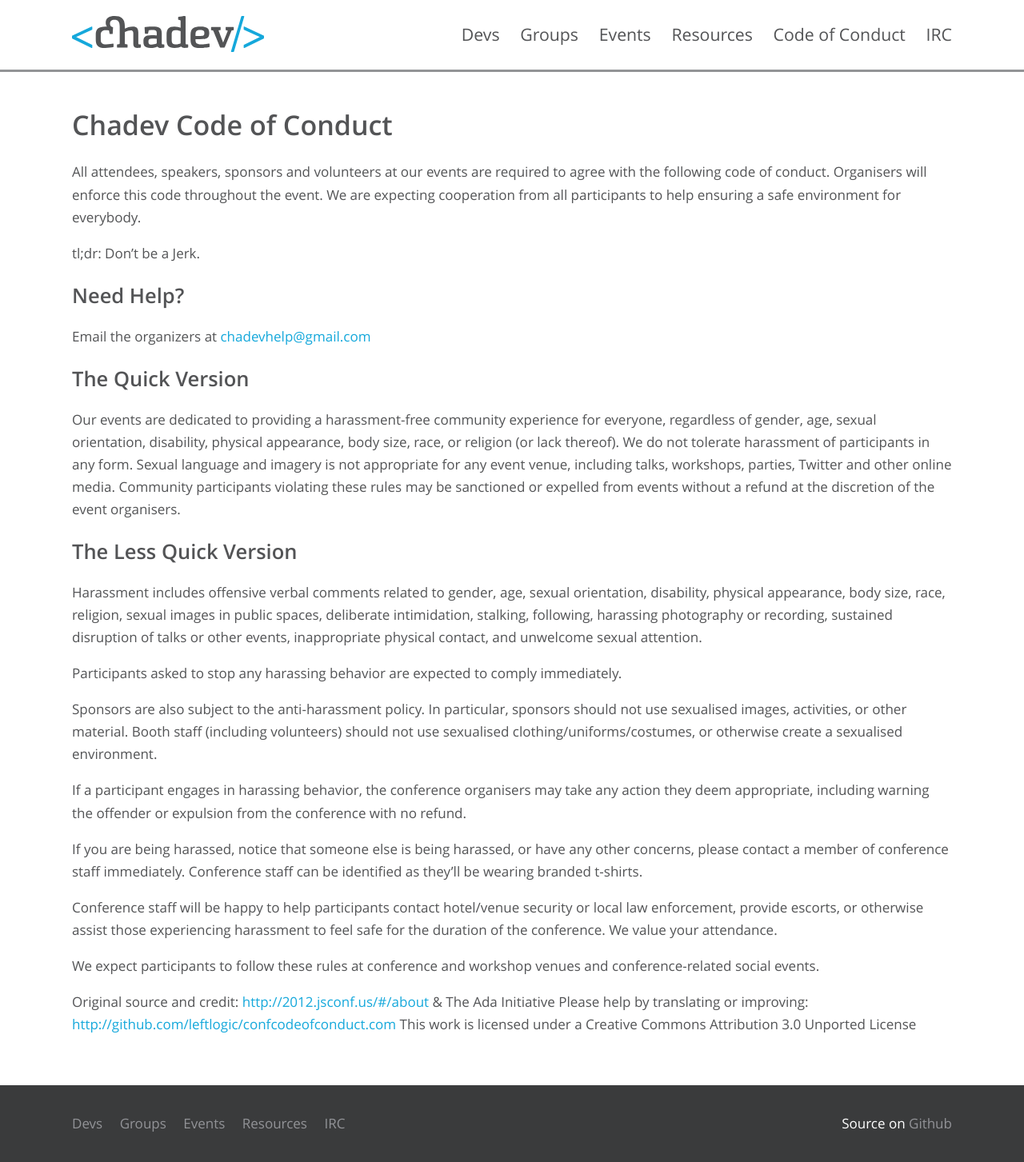
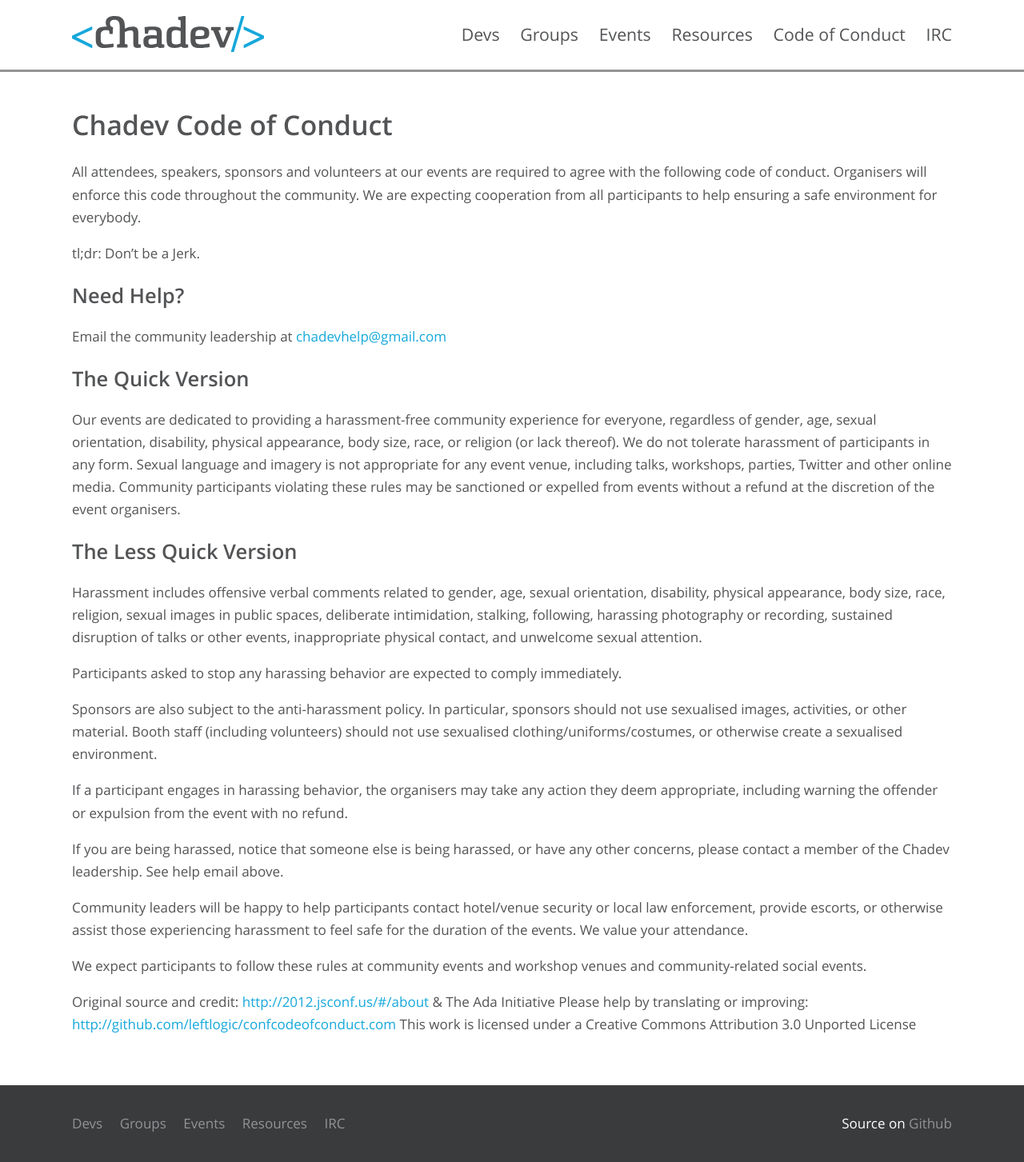
Before and after one commit to chadev/chadev.github.io, a Jekyll site: the page built from coc.md, in a window 1280 px wide. Shown: the whole page at 80% size. Built offline with Jekyll 4.4.1, drawn with Linux system fonts in a browser that asks for light colours.

Commit message:
continued tuning coc to being community wide, vs conference specific.

```diff
--- a/coc.md
+++ b/coc.md
@@ -4,13 +4,13 @@ layout: default
 
 #Chadev Code of Conduct
 
-All attendees, speakers, sponsors and volunteers at our events are required to agree with the following code of conduct. Organisers will enforce this code throughout the event. We are expecting cooperation from all participants to help ensuring a safe environment for everybody.
+All attendees, speakers, sponsors and volunteers at our events are required to agree with the following code of conduct. Organisers will enforce this code throughout the community. We are expecting cooperation from all participants to help ensuring a safe environment for everybody.
 
 tl;dr: Don’t be a Jerk.
 
 ##Need Help?
 
-Email the organizers at [chadevhelp@gmail.com](mailto:chadevhelp@gmail.com)
+Email the community leadership at [chadevhelp@gmail.com](mailto:chadevhelp@gmail.com)
 
 ##The Quick Version
 
@@ -24,13 +24,13 @@ Participants asked to stop any harassing behavior are expected to comply immedia
 
 Sponsors are also subject to the anti-harassment policy. In particular, sponsors should not use sexualised images, activities, or other material. Booth staff (including volunteers) should not use sexualised clothing/uniforms/costumes, or otherwise create a sexualised environment.
 
-If a participant engages in harassing behavior, the conference organisers may take any action they deem appropriate, including warning the offender or expulsion from the conference with no refund.
+If a participant engages in harassing behavior, the organisers may take any action they deem appropriate, including warning the offender or expulsion from the event with no refund.
 
-If you are being harassed, notice that someone else is being harassed, or have any other concerns, please contact a member of conference staff immediately. Conference staff can be identified as they'll be wearing branded t-shirts.
+If you are being harassed, notice that someone else is being harassed, or have any other concerns, please contact a member of the Chadev leadership. See help email above.
 
-Conference staff will be happy to help participants contact hotel/venue security or local law enforcement, provide escorts, or otherwise assist those experiencing harassment to feel safe for the duration of the conference. We value your attendance.
+Community leaders will be happy to help participants contact hotel/venue security or local law enforcement, provide escorts, or otherwise assist those experiencing harassment to feel safe for the duration of the events. We value your attendance.
 
-We expect participants to follow these rules at conference and workshop venues and conference-related social events.
+We expect participants to follow these rules at community events and workshop venues and community-related social events.
 
 Original source and credit: [http://2012.jsconf.us/#/about](http://2012.jsconf.us/#/about) & The Ada Initiative
 Please help by translating or improving: [http://github.com/leftlogic/confcodeofconduct.com](http://github.com/leftlogic/confcodeofconduct.com)
```
